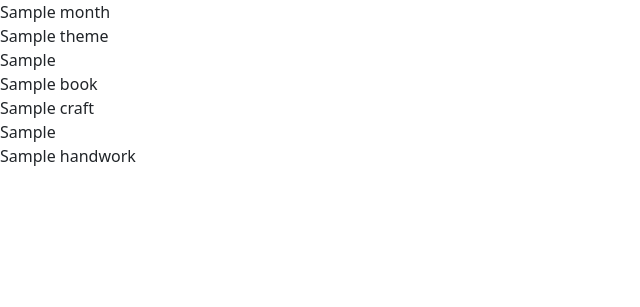
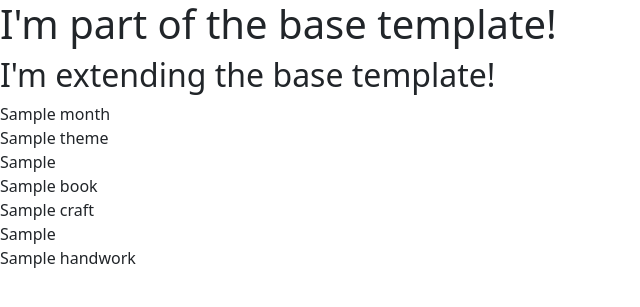
Before and after one commit to lolaedun/kindergarten-days, a Flask app: page / in a window 1280 px wide. Shown: the top 307 px of the page, without its empty margins (0-640 px from the left). Run offline with Flask 2, Linux system fonts and the light colour scheme; a database or web service that is not in the repository returns one stand-in record (values such as "Sample title"); some libraries are stand-ins or nearby versions.

Commit message:
create base template

```diff
--- a/templates/activities.html
+++ b/templates/activities.html
@@ -1,16 +1,7 @@
-<!DOCTYPE html>
-<html lang="en">
-<head>
-<meta charset="UTF-8">
-<meta name="viewport" content="width=device-width, initial-scale=1.0">
-<meta http-equiv="X-UA-Compatible" content="ie=edge">
-<meta name="Description" content="Enter your description here"/>
-<link rel="stylesheet" href="https://cdnjs.cloudflare.com/ajax/libs/twitter-bootstrap/5.1.0/css/bootstrap.min.css">
-<link rel="stylesheet" href="https://cdnjs.cloudflare.com/ajax/libs/font-awesome/5.15.4/css/all.min.css">
-<link rel="stylesheet" href="assets/css/style.css">
-<title>Activities</title>
-</head>
-<body>
+{% extends "base.html" %}
+{% block content %}
+
+    <h2>I'm extending the base template!</h2>
     {% for activity in activities %}
         {{ activity.month }}<br>
         {{ activity.theme }}<br>
@@ -22,7 +13,4 @@
         {{ activity.is_completed }}<br>
     {% endfor %}
 
-<script src="https://cdnjs.cloudflare.com/ajax/libs/popper.js/2.9.2/umd/popper.min.js"></script>
-<script src="https://cdnjs.cloudflare.com/ajax/libs/twitter-bootstrap/5.1.0/js/bootstrap.min.js"></script>
-</body>
-</html>
+{% endblock %}
--- /dev/null
+++ b/templates/base.html
@@ -0,0 +1,21 @@
+<!DOCTYPE html>
+<html lang="en">
+<head>
+<meta charset="UTF-8">
+<meta name="viewport" content="width=device-width, initial-scale=1.0">
+<meta http-equiv="X-UA-Compatible" content="ie=edge">
+<meta name="Description" content="Enter your description here"/>
+<link rel="stylesheet" href="https://cdnjs.cloudflare.com/ajax/libs/twitter-bootstrap/5.1.0/css/bootstrap.min.css">
+<link rel="stylesheet" href="https://cdnjs.cloudflare.com/ajax/libs/font-awesome/5.15.4/css/all.min.css">
+<link rel="stylesheet" href="assets/css/style.css">
+<title>Activities</title>
+</head>
+<body>
+    <h1>I'm part of the base template!</h1>
+    {% block content %}
+    {% endblock %}
+
+<script src="https://cdnjs.cloudflare.com/ajax/libs/popper.js/2.9.2/umd/popper.min.js"></script>
+<script src="https://cdnjs.cloudflare.com/ajax/libs/twitter-bootstrap/5.1.0/js/bootstrap.min.js"></script>
+</body>
+</html>
```
